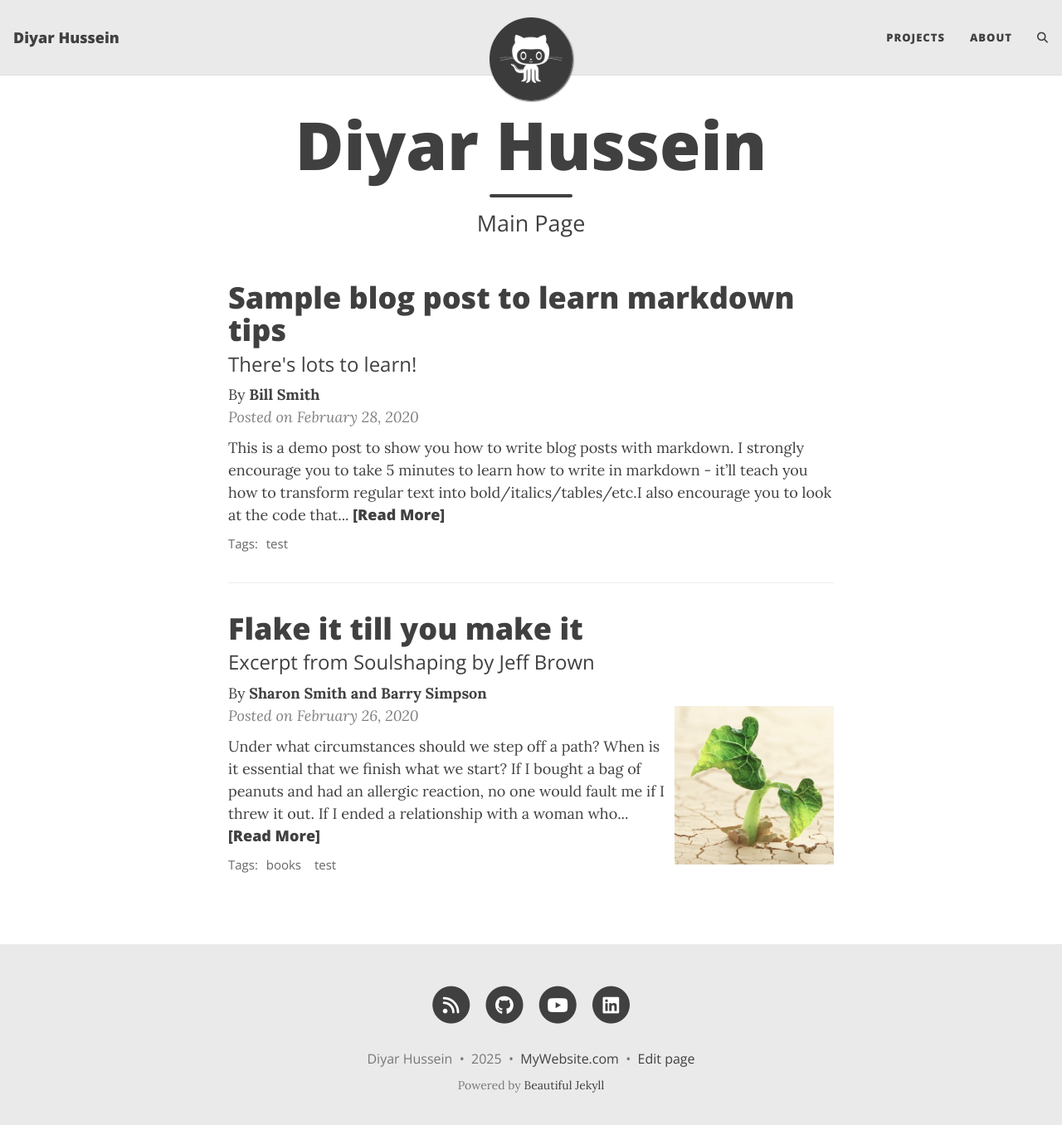
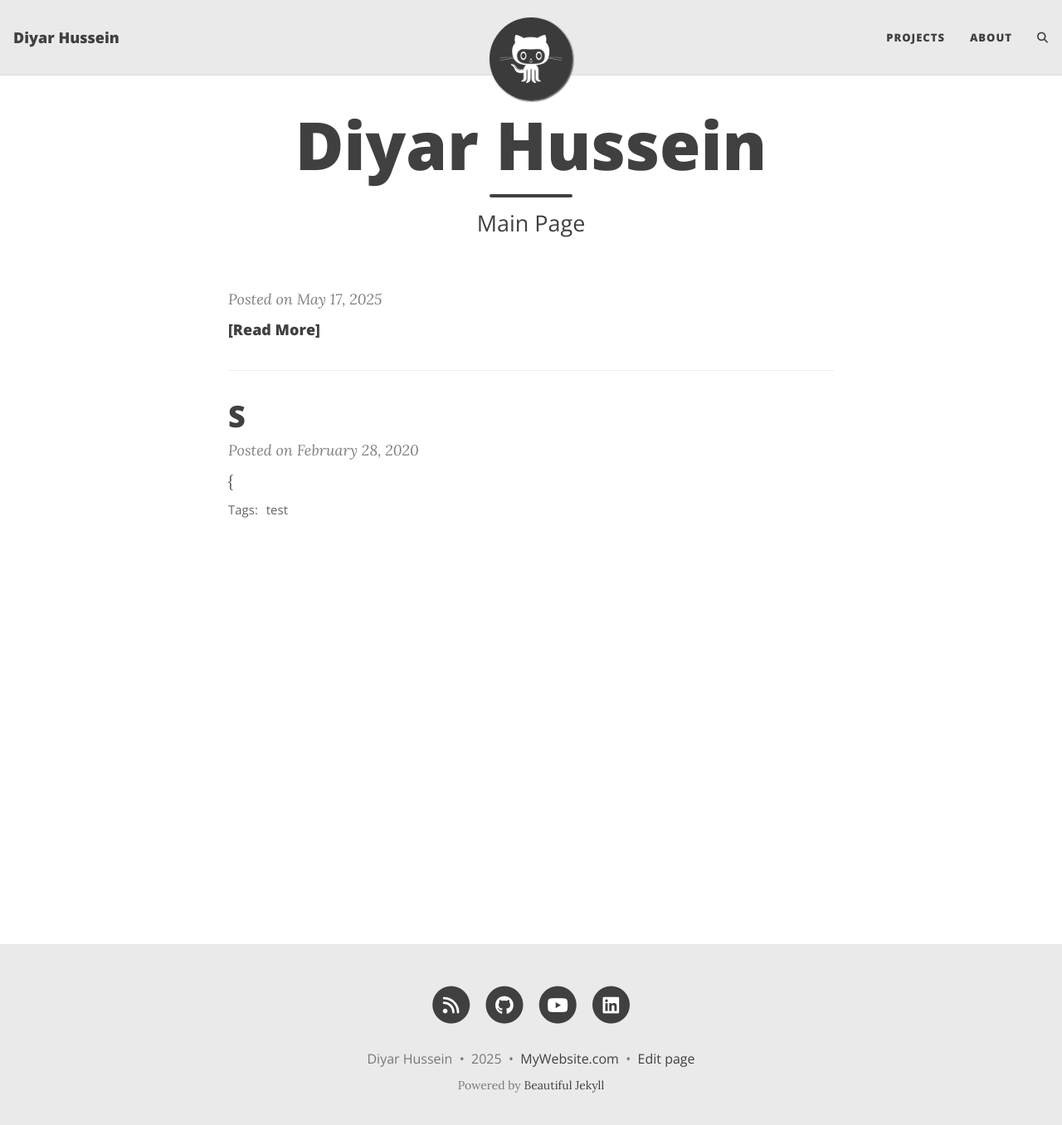
Before and after one commit to 3rc0/3rc0.github.io, a Jekyll site: the page built from index.html, in a window 1280 px wide and 1369 px high. Shown: the top 1356 px of the window at 83% size. Built offline with Jekyll 4.4.1, drawn with Linux system fonts in a browser that asks for light colours; the list of posts is cut into pages by our own code; comment, search, counter and statistics services are not loaded.

Commit message:
Clean the post pages

````diff
--- a/_posts/2020-02-26-flake-it-till-you-make-it.md
+++ b/_posts/2020-02-26-flake-it-till-you-make-it.md
@@ -1,18 +1,10 @@
 ---
 layout: post
-title: Flake it till you make it
+title:
 subtitle: Excerpt from Soulshaping by Jeff Brown
 cover-img: /assets/img/path.jpg
 thumbnail-img: /assets/img/thumb.png
 share-img: /assets/img/path.jpg
-tags: [books, test]
-author: Sharon Smith and Barry Simpson
+tags: [, ]
+author:
 ---
-
-Under what circumstances should we step off a path? When is it essential that we finish what we start? If I bought a bag of peanuts and had an allergic reaction, no one would fault me if I threw it out. If I ended a relationship with a woman who hit me, no one would say that I had a commitment problem. But if I walk away from a seemingly secure route because my soul has other ideas, I am a flake?
-
-The truth is that no one else can definitively know the path we are here to walk. It’s tempting to listen—many of us long for the omnipotent other—but unless they are genuine psychic intuitives, they can’t know. All others can know is their own truth, and if they’ve actually done the work to excavate it, they will have the good sense to know that they cannot genuinely know anyone else’s. Only soul knows the path it is here to walk. Since you are the only one living in your temple, only you can know its scriptures and interpretive structure.
-
-At the heart of the struggle are two very different ideas of success—survival-driven and soul-driven. For survivalists, success is security, pragmatism, power over others. Success is the absence of material suffering, the nourishing of the soul be damned. It is an odd and ironic thing that most of the material power in our world often resides in the hands of younger souls. Still working in the egoic and material realms, they love the sensations of power and focus most of their energy on accumulation. Older souls tend not to be as materially driven. They have already played the worldly game in previous lives and they search for more subtle shades of meaning in this one—authentication rather than accumulation. They are often ignored by the culture at large, although they really are the truest warriors.
-
-A soulful notion of success rests on the actualization of our innate image. Success is simply the completion of a soul step, however unsightly it may be. We have finished what we started when the lesson is learned. What a fear-based culture calls a wonderful opportunity may be fruitless and misguided for the soul. Staying in a passionless relationship may satisfy our need for comfort, but it may stifle the soul. Becoming a famous lawyer is only worthwhile if the soul demands it. It is an essential failure if you are called to be a monastic this time around. If you need to explore and abandon ten careers in order to stretch your soul toward its innate image, then so be it. Flake it till you make it.
--- a/_posts/2020-02-28-sample-markdown.md
+++ b/_posts/2020-02-28-sample-markdown.md
@@ -1,100 +1,13 @@
 ---
 layout: post
-title: Sample blog post to learn markdown tips
-subtitle: There's lots to learn!
-gh-repo: daattali/beautiful-jekyll
+title: S
+subtitle:
+gh-repo:
 gh-badge: [star, fork, follow]
 tags: [test]
 comments: true
 mathjax: true
-author: Bill Smith
+author:
 ---
 
-{: .box-success}
-This is a demo post to show you how to write blog posts with markdown.  I strongly encourage you to [take 5 minutes to learn how to write in markdown](https://markdowntutorial.com/) - it'll teach you how to transform regular text into bold/italics/tables/etc.<br/>I also encourage you to look at the [code that created this post](https://raw.githubusercontent.com/daattali/beautiful-jekyll/master/_posts/2020-02-28-sample-markdown.md) to learn some more advanced tips about using markdown in Beautiful Jekyll.
-
-**Here is some bold text**
-
-## Here is a secondary heading
-
-[This is a link to a different site](https://deanattali.com/) and [this is a link to a section inside this page](#local-urls).
-
-Here's a table:
-
-| Number | Next number | Previous number |
-| :------ |:--- | :--- |
-| Five | Six | Four |
-| Ten | Eleven | Nine |
-| Seven | Eight | Six |
-| Two | Three | One |
-
-You can use [MathJax](https://www.mathjax.org/) to write LaTeX expressions. For example:
-When \\(a \ne 0\\), there are two solutions to \\(ax^2 + bx + c = 0\\) and they are $$x = {-b \pm \sqrt{b^2-4ac} \over 2a}.$$
-
-How about a yummy crepe?
-
-![Crepe](https://beautifuljekyll.com/assets/img/crepe.jpg)
-
-It can also be centered!
-
-![Crepe](https://beautifuljekyll.com/assets/img/crepe.jpg){: .mx-auto.d-block :}
-
-Here's a code chunk:
-
-~~~
-var foo = function(x) {
-  return(x + 5);
-}
-foo(3)
-~~~
-
-And here is the same code with syntax highlighting:
-
-```javascript
-var foo = function(x) {
-  return(x + 5);
-}
-foo(3)
-```
-
-And here is the same code yet again but with line numbers:
-
-{% highlight javascript linenos %}
-var foo = function(x) {
-  return(x + 5);
-}
-foo(3)
-{% endhighlight %}
-
-## Boxes
-You can add notification, warning and error boxes like this:
-
-### Notification
-
-{: .box-note}
-**Note:** This is a notification box.
-
-### Warning
-
-{: .box-warning}
-**Warning:** This is a warning box.
-
-### Error
-
-{: .box-error}
-**Error:** This is an error box.
-
-## Local URLs in project sites {#local-urls}
-
-When hosting a *project site* on GitHub Pages (for example, `https://USERNAME.github.io/MyProject`), URLs that begin with `/` and refer to local files may not work correctly due to how the root URL (`/`) is interpreted by GitHub Pages. You can read more about it [in the FAQ](https://beautifuljekyll.com/faq/#links-in-project-page). To demonstrate the issue, the following local image will be broken **if your site is a project site:**
-
-![Crepe](/assets/img/crepe.jpg)
-
-If the above image is broken, then you'll need to follow the instructions [in the FAQ](https://beautifuljekyll.com/faq/#links-in-project-page). Here is proof that it can be fixed:
-
-![Crepe]({{ '/assets/img/crepe.jpg' | relative_url }})
-
-<details markdown="1">
-<summary>Click here!</summary>
-Here you can see an **expandable** section
-</details>
+{
````
